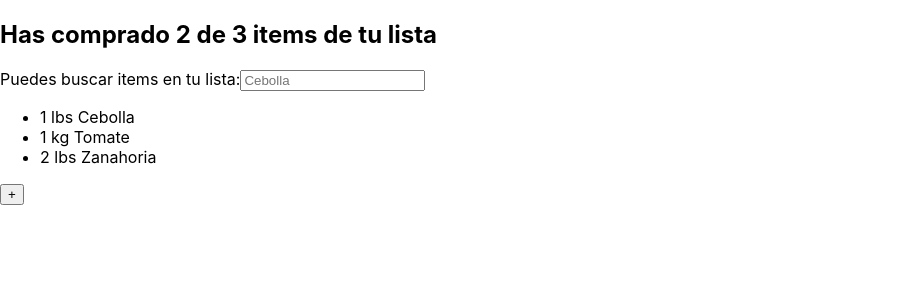
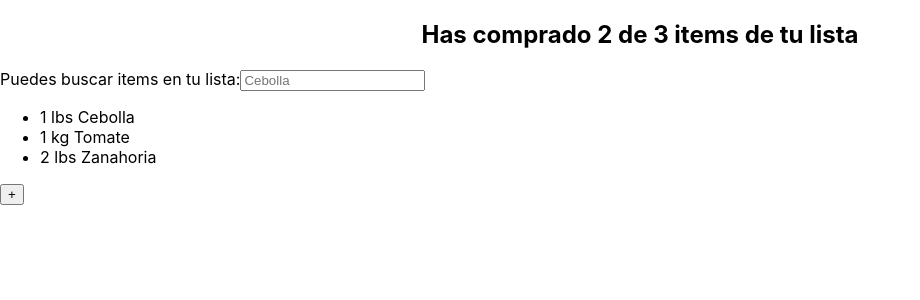
Before and after one commit to rodruxdev/buying-list, a React (Create React App) app: page / in a window 1280 px wide. Shown: the top 300 px of the page, without its empty margins (0-920 px from the left). Built offline with nearby package versions, Linux system fonts and the light colour scheme.

Commit message:
Finish class to add styles

```diff
--- /dev/null
+++ b/src/ListCounter.css
@@ -0,0 +1,4 @@
+.ListCounter {
+  font-size: 24px;
+  text-align: center;
+}
--- a/src/ListCounter.js
+++ b/src/ListCounter.js
@@ -1,8 +1,9 @@
 import React from "react";
+import './ListCounter.css';
 
 function ListCounter() {
   return (
-    <h2>Has comprado 2 de 3 items de tu lista</h2>
+    <h2 className="ListCounter">Has comprado 2 de 3 items de tu lista</h2>
   );
 
 }
```
